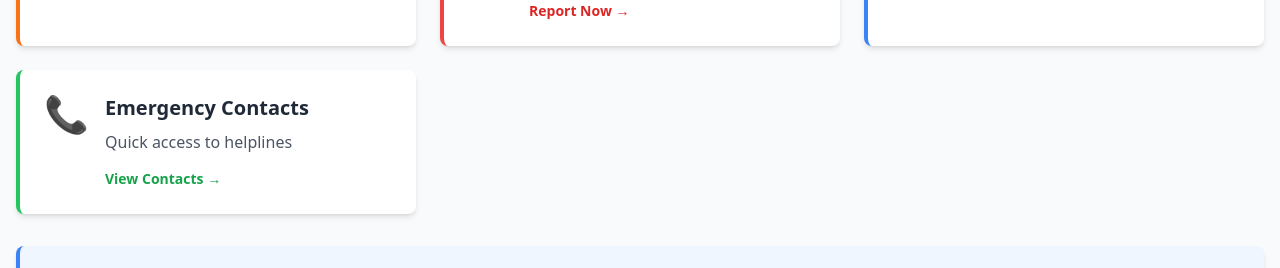
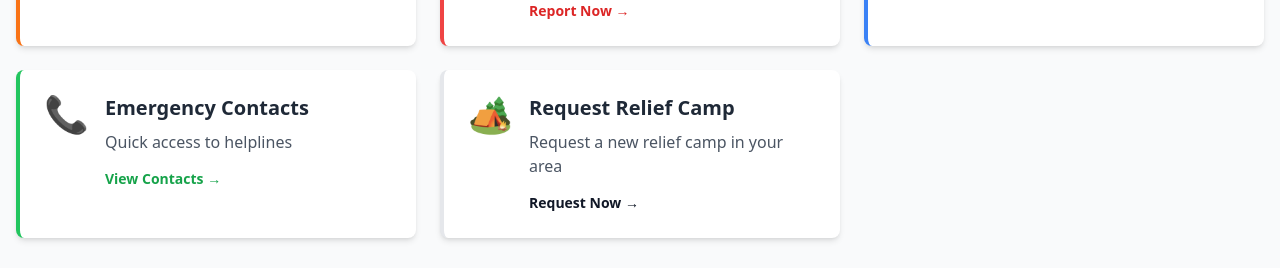
Before and after one commit to AHMEDzayn-ux/Disaster-management, a React (Vite) app: page /report in a window 1280 px wide. Shown: the part 326-594 px from the top of the page. Built offline with nearby package versions, Linux system fonts and the light colour scheme; no server answers.

Commit message:
add request camp option

```diff
--- a/src/pages/ReportDashboard.jsx
+++ b/src/pages/ReportDashboard.jsx
@@ -93,6 +93,26 @@ function ReportDashboard() {
                         </div>
                     </div>
                 </Link>
+
+                {/* Request Camp */}
+                <Link to="/request-camp" className="group">
+                    <div className="card hover:shadow-xl transition-all border-l-4 border-warning-500 h-full">
+                        <div className="flex items-start gap-4">
+                            <div className="text-4xl">🏕️</div>
+                            <div className="flex-1">
+                                <h3 className="text-xl font-bold text-gray-800 mb-2 group-hover:text-warning-600">
+                                    Request Relief Camp
+                                </h3>
+                                <p className="text-gray-600 mb-3">
+                                    Request a new relief camp in your area
+                                </p>
+                                <span className="text-sm font-semibold text-warning-600">
+                                    Request Now →
+                                </span>
+                            </div>
+                        </div>
+                    </div>
+                </Link>
             </div>
 
             {/* Important Notice */}
```
